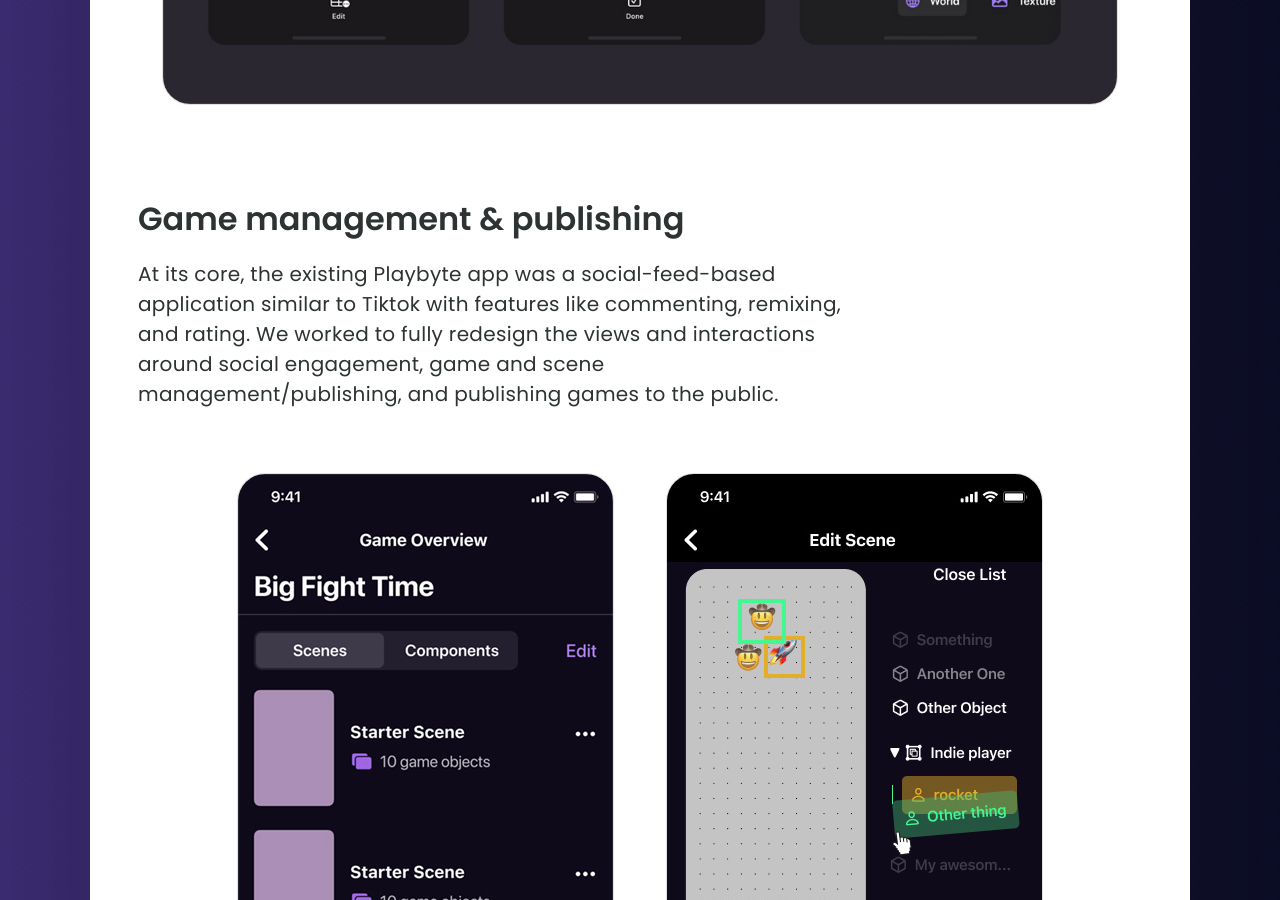
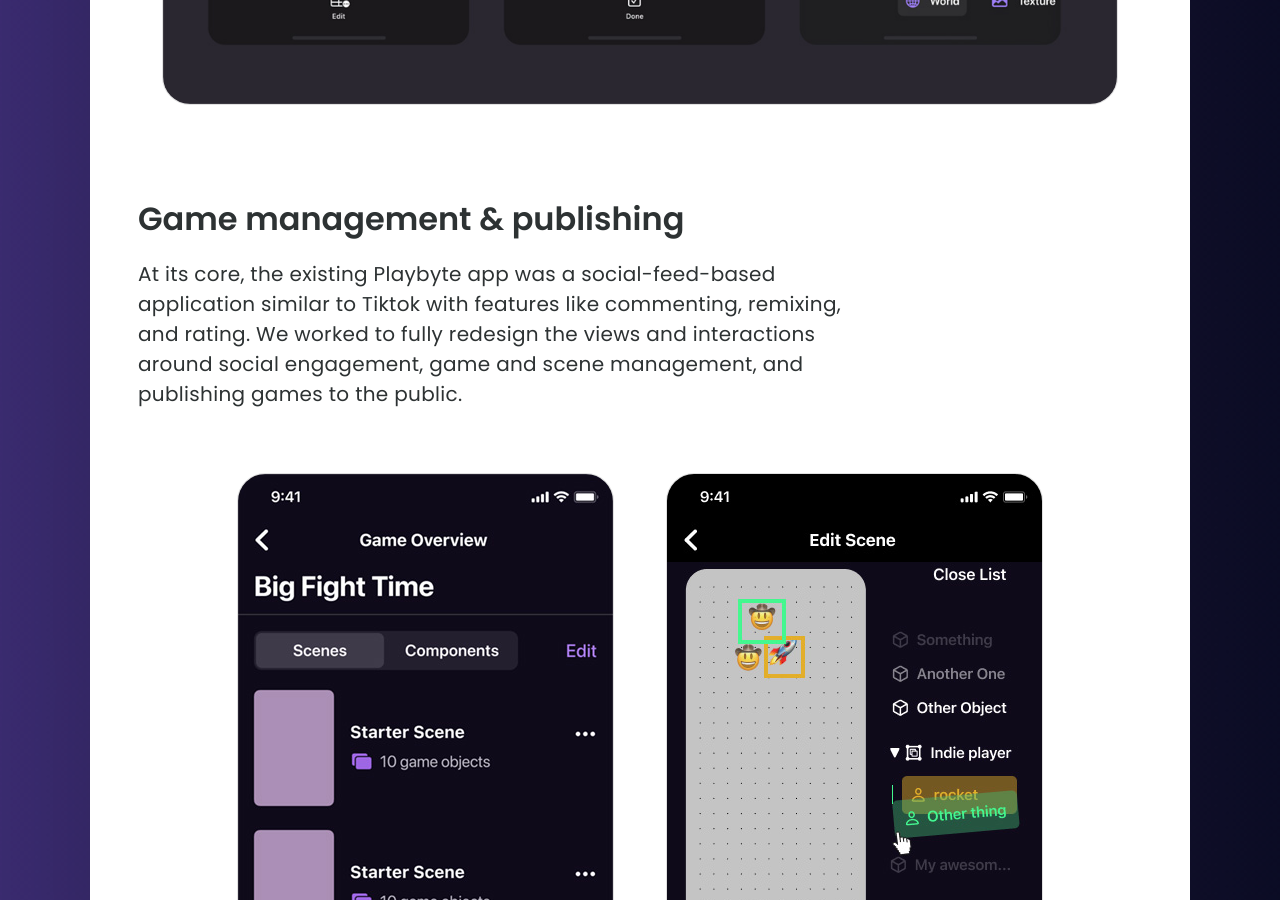
Before and after one commit to terrancerobb/terrancerobb.github.io, a Jekyll site: the page built from _posts/2022-10-24-playbyte.html, in a window 1280 px wide and 900 px high, scrolled down 7952 px. Built offline with Jekyll 4.4.1, drawn with Linux system fonts in a browser that asks for light colours; nearby versions of some CDN libraries; library files that are not in the unit come from our copies.

Commit message:
Update 2022-10-24-playbyte.html

```diff
--- a/_posts/2022-10-24-playbyte.html
+++ b/_posts/2022-10-24-playbyte.html
@@ -80,7 +80,7 @@ mainContentClass: tr-main--case-study__content
   <section class="playbyte__organization">
 
     <h2 class="tr-720w tr-720w--left">Game management & publishing</h2>
-    <p class="tr-720w tr-720w--left">At its core, the existing Playbyte app was a social-feed-based application similar to Tiktok with features like commenting, remixing, and rating. We worked to fully redesign the views and interactions around social engagement, game and scene management/publishing, and publishing games to the public.</p>
+    <p class="tr-720w tr-720w--left">At its core, the existing Playbyte app was a social-feed-based application similar to Tiktok with features like commenting, remixing, and rating. We worked to fully redesign the views and interactions around social engagement, game and scene management, and publishing games to the public.</p>
 
     <figure>
       <img src="/img/projects/playbyte/game-overview-01.jpg" alt="" class="roundedImage">
```
